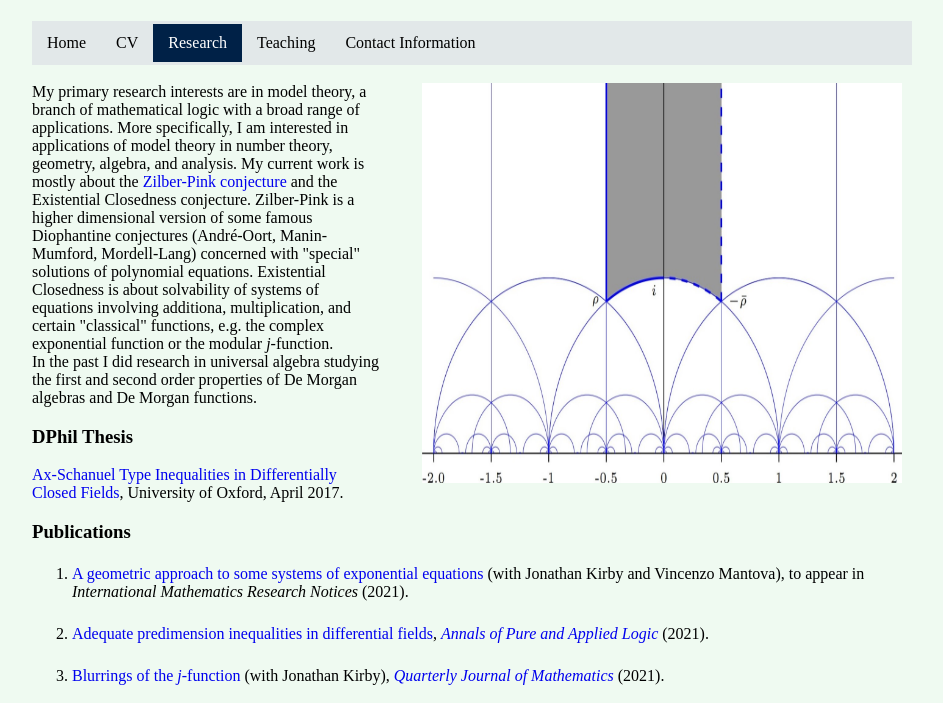
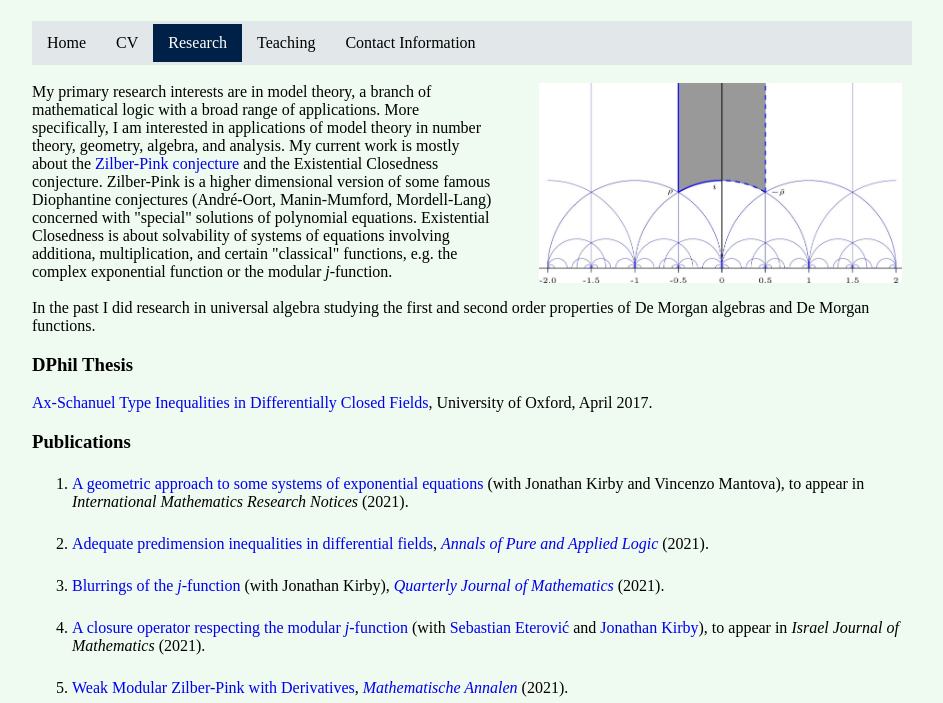
Before and after one commit to vahagn-aslanyan/vahagn-aslanyan.github.io, a plain HTML site: page research.html in a window 1280 px wide. Shown: the part 66-769 px from the top of the page, without its empty margins (168-1111 px from the left). Drawn offline with Linux system fonts and the light colour scheme.

Commit message:
Update research.html

```diff
--- a/research.html
+++ b/research.html
@@ -31,7 +31,7 @@
 
 <br>
 
-<img src="Fund_dom.jpg" alt="Fundamental_domain" hspace="40" style="margin-right:10px;float:right;width:480px;height:400px">
+<img src="Fund_dom.jpg" alt="Fundamental_domain" hspace="40" style="margin-right:10px;float:right;width:363px;height:200px">
 
 
 
@@ -40,6 +40,8 @@ I am interested in applications of model theory in number theory, geometry, alge
 <a href="https://en.wikipedia.org/wiki/Zilber-Pink_conjecture">Zilber-Pink conjecture</a> and the Existential Closedness conjecture. Zilber-Pink is a higher dimensional version of
 some famous Diophantine conjectures (Andr&eacute;-Oort, Manin-Mumford, Mordell-Lang) concerned with "special" solutions of polynomial equations. Existential Closedness is about solvability
 of systems of equations involving additiona, multiplication, and certain "classical" functions, e.g. the complex exponential function or the modular <i>j</i>-function.
+
+<br>
 
 <br>
 
```
